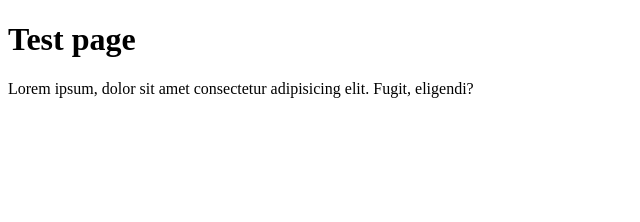
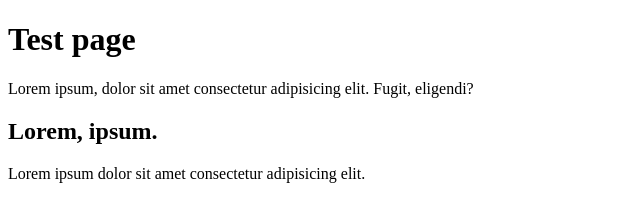
Before and after one commit to Kibb32/test-git-rep, a plain HTML site: page test.html in a window 1280 px wide. Shown: the whole page, without its empty margins (0-640 px from the left). Drawn offline with Linux system fonts and the light colour scheme.

Commit message:
2 commit on Feature

```diff
--- a/test.html
+++ b/test.html
@@ -9,5 +9,7 @@
     <h1>Test page</h1>
     <p>Lorem ipsum, dolor sit amet consectetur adipisicing elit. Fugit, eligendi?</p>
 
+    <h2>Lorem, ipsum.</h2>
+    <p>Lorem ipsum dolor sit amet consectetur adipisicing elit.</p>
 </body>
 </html>
```
